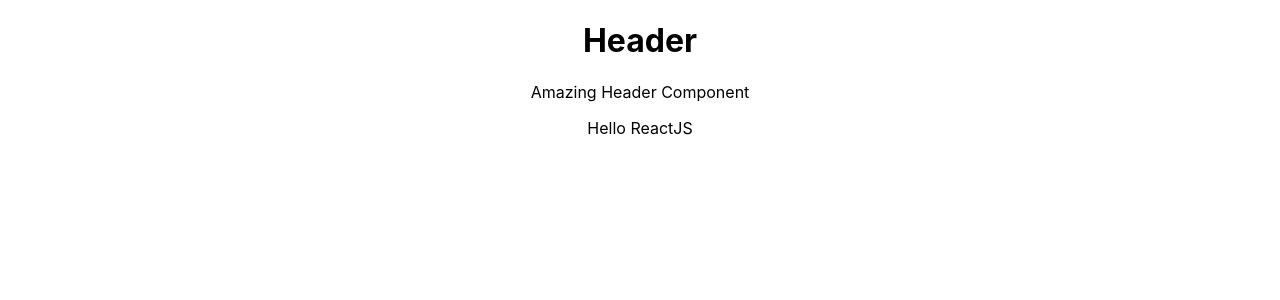
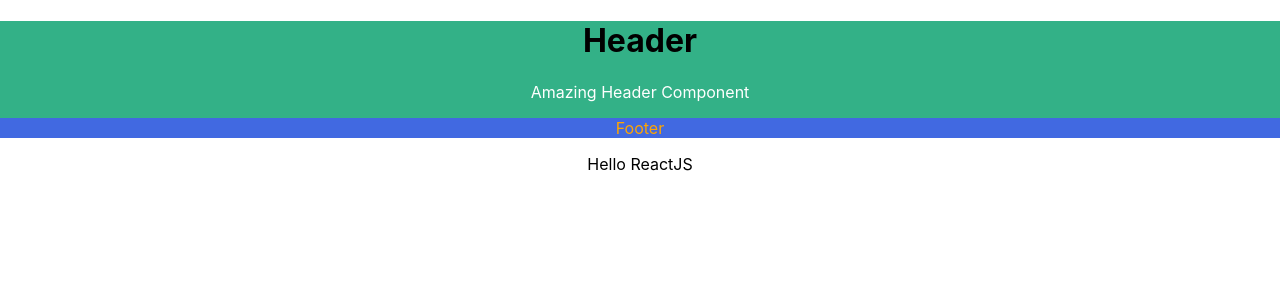
Before and after one commit to utshabkg/react-practice, a React (Create React App) app: page / in a window 1280 px wide. Shown: the top 300 px of the page. Built offline with nearby package versions, Linux system fonts and the light colour scheme.

Commit message:
basic styling

```diff
--- a/src/App.css
+++ b/src/App.css
@@ -1,38 +1,3 @@
 .App {
   text-align: center;
 }
-
-.App-logo {
-  height: 40vmin;
-  pointer-events: none;
-}
-
-@media (prefers-reduced-motion: no-preference) {
-  .App-logo {
-    animation: App-logo-spin infinite 20s linear;
-  }
-}
-
-.App-header {
-  background-color: #282c34;
-  min-height: 100vh;
-  display: flex;
-  flex-direction: column;
-  align-items: center;
-  justify-content: center;
-  font-size: calc(10px + 2vmin);
-  color: white;
-}
-
-.App-link {
-  color: #61dafb;
-}
-
-@keyframes App-logo-spin {
-  from {
-    transform: rotate(0deg);
-  }
-  to {
-    transform: rotate(360deg);
-  }
-}
--- a/src/App.js
+++ b/src/App.js
@@ -1,5 +1,5 @@
 import "./App.css";
-import Header from "./Header";
+import Header from "./components/Header";
 
 function App() {
   return (
--- a/src/Header.js
+++ /dev/null
@@ -1,11 +0,0 @@
-const Header = () => {
-  return (
-    <div>
-      <h1>Header</h1>
-      <p>Amazing Header Component</p>
-    </div>
-  );
-};
-
-export default Header; //eexport by default
-// export { Header }; // export by object
--- /dev/null
+++ b/src/components/Footer.js
@@ -0,0 +1,10 @@
+import "./footer.css";
+const Footer = () => {
+  return (
+    <div className="footer" style={{ color: "orange" }}>
+      Footer
+    </div>
+  );
+};
+
+export default Footer;
--- /dev/null
+++ b/src/components/Header.js
@@ -0,0 +1,14 @@
+import Footer from "./Footer";
+import "./header.css";
+const Header = () => {
+  return (
+    <div className="header">
+      <h1>Header</h1>
+      <p id="topic">Amazing Header Component</p>
+      <Footer />
+    </div>
+  );
+};
+
+export default Header; //export by default
+// export { Header }; // export by object
--- /dev/null
+++ b/src/components/footer.css
@@ -0,0 +1,3 @@
+.footer {
+  background-color: royalblue;
+}
--- /dev/null
+++ b/src/components/header.css
@@ -0,0 +1,6 @@
+.header {
+  background-color: rgb(51, 177, 135);
+}
+#topic {
+  color: white;
+}
```
